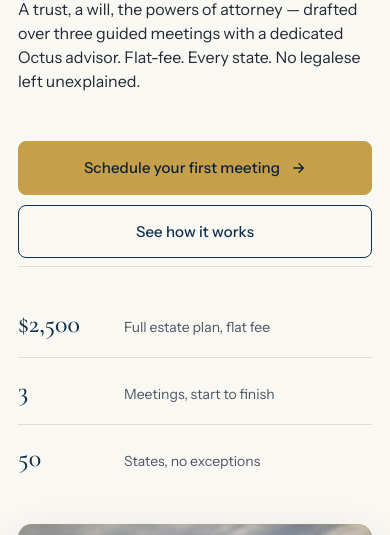
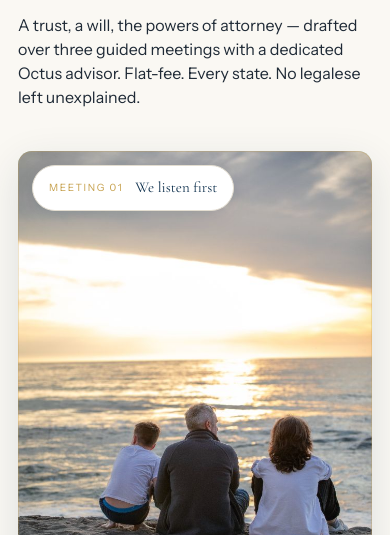
Before and after one commit to OctusFinancial/octus-estate-site, a plain HTML site: page index.html in a window 390 px wide. Shown: the part 264-799 px from the top of the page. Drawn offline with nearby package versions, Linux system fonts and the light colour scheme.

Commit message:
Refactor mobile hero layout and spacing
Adjusted layout and spacing for mobile hero section.

```diff
--- a/mobile.css
+++ b/mobile.css
@@ -581,33 +581,31 @@ body > button[style*="position: fixed"] {
    ========================================================= */
 @media (max-width: 980px) {
 
-  /* Turn the hero into a reorderable vertical stack */
+  /* Turn the hero into a reorderable vertical stack.
+     display:contents on .hero-copy lifts its children (eyebrow, h1,
+     lead, buttons, stats) up into .hero-grid so they order together
+     with the photo, which is otherwise a sibling of .hero-copy. */
   .hero-grid {
     display: flex !important;
     flex-direction: column !important;
-    gap: 28px !important;
+    gap: 20px !important;
     align-items: stretch !important;
   }
+  .hero-copy { display: contents !important; }
 
-  /* The copy column also becomes a stack so we can lift the photo
-     up between the paragraph and the buttons */
-  .hero-copy {
-    display: flex !important;
-    flex-direction: column !important;
-  }
-  .hero-copy .eyebrow { order: 1; }
+  .hero-copy .eyebrow { order: 1; margin-bottom: 0 !important; }
   .hero-copy h1       { order: 2; }
   .hero-copy .lead    { order: 3; }
-  .hero-actions       { order: 5; }   /* buttons after the photo */
-  .hero-meta          { order: 6; }   /* numbers last */
+  .hero-visual        { order: 4 !important; }   /* photo after paragraph */
+  .hero-actions       { order: 5; margin-top: 4px !important; }
+  .hero-meta          { order: 6; }
 
-  /* Photo sits full-width, front and center, above buttons/stats */
+  /* Photo sits full-width between the paragraph and the buttons */
   .hero-visual {
-    order: 4 !important;
     width: 100% !important;
     max-width: 100% !important;
     aspect-ratio: 4 / 5 !important;
-    margin: 4px 0 4px !important;
+    margin: 6px 0 !important;
   }
 }
 
```
